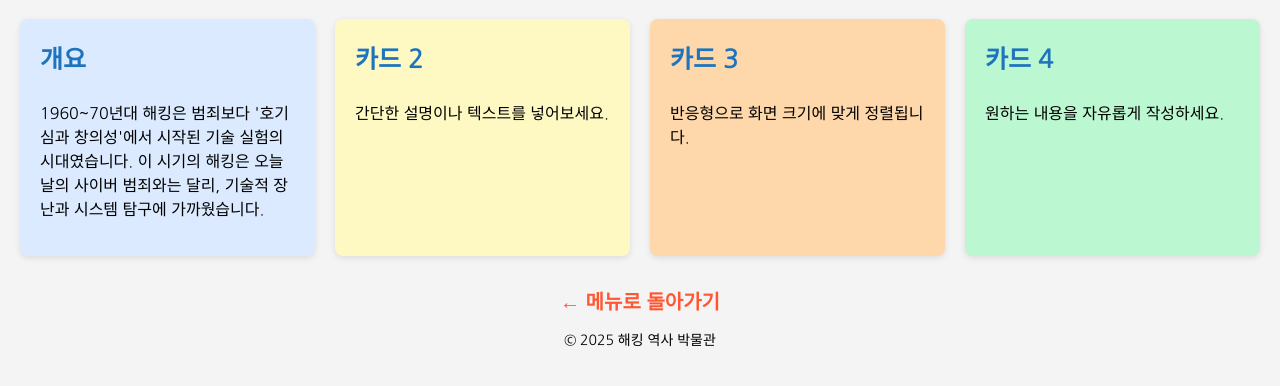
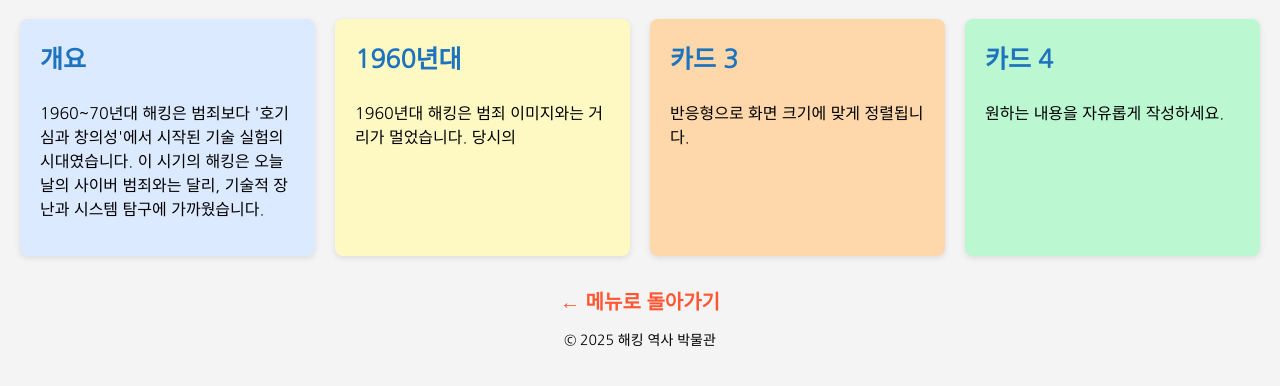
Before and after one commit to kimkhj12/WebProgramming25-Submit, a plain HTML site: page 1960s.html in a window 1280 px wide. Shown: the part 90-476 px from the top of the page. Drawn offline with Linux system fonts and the light colour scheme.

Commit message:
Update 1960s.html

```diff
--- a/1960s.html
+++ b/1960s.html
@@ -77,8 +77,10 @@
      </p>
     </div>
     <div class="card">
-      <h3>카드 2</h3>
-      <p>간단한 설명이나 텍스트를 넣어보세요.</p>
+      <h3>1960년대</h3>
+      <p>1960년대 해킹은 범죄 이미지와는 거리가 멀었습니다. 당시의
+
+      </p>
     </div>
     <div class="card">
       <h3>카드 3</h3>
```
